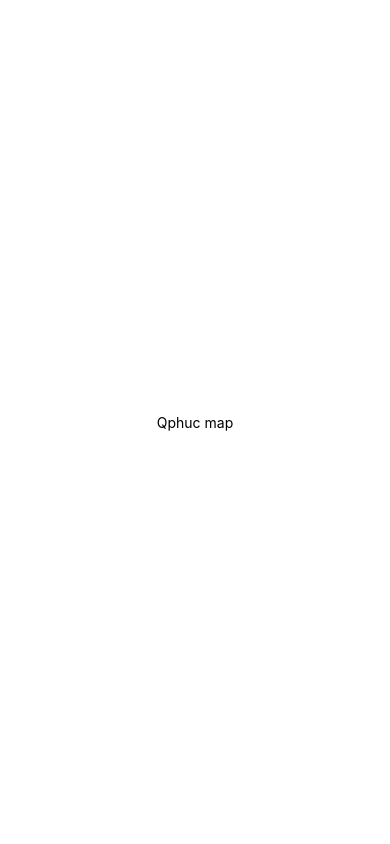
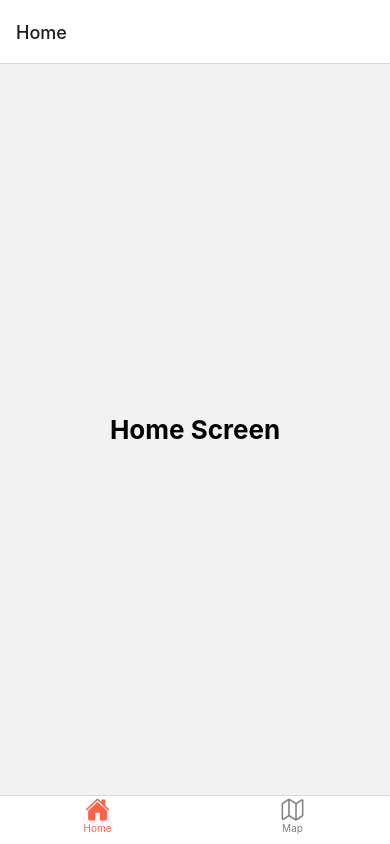
Before and after one commit to TanPuc/VnAgency, a React Native app: screen / in a window 390 px wide. Built offline with nearby package versions, Linux system fonts and the light colour scheme.

Commit message:
10/10/2022 0:30 a.m.

```diff
--- a/App.js
+++ b/App.js
@@ -1,20 +1,10 @@
-import { StatusBar } from 'expo-status-bar';
-import { StyleSheet, Text, View } from 'react-native';
+import * as React from 'react';
+import MainContainer from './navigation/MainContainer';
 
-export default function App() {
+function App() {
   return (
-    <View style={styles.container}>
-      <Text>Qphuc map</Text>
-      <StatusBar style="auto" />
-    </View>
+    <MainContainer/>
   );
 }
 
-const styles = StyleSheet.create({
-  container: {
-    flex: 1,
-    backgroundColor: '#fff',
-    alignItems: 'center',
-    justifyContent: 'center',
-  },
-});
+export default App;
--- /dev/null
+++ b/navigation/MainContainer.js
@@ -0,0 +1,53 @@
+import * as React from 'react';
+import { NavigationContainer } from '@react-navigation/native';
+import { createBottomTabNavigator } from '@react-navigation/bottom-tabs';
+import Ionicons from 'react-native-vector-icons/Ionicons';
+
+// Screens
+import HomeScreen from './screens/HomeScreen.js';
+import MapScreen from './screens/MapScreen.js';
+
+//Screen names
+const homeName = "Home";
+const mapName = "Map";
+
+const Tab = createBottomTabNavigator();
+
+function MainContainer() {
+  return (
+    <NavigationContainer>
+      <Tab.Navigator
+        initialRouteName={homeName}
+        screenOptions={({ route }) => ({
+          tabBarIcon: ({ focused, color, size }) => {
+            let iconName;
+            let rn = route.name;
+
+            if (rn === homeName) {
+              iconName = focused ? 'home' : 'home-outline';
+
+            } else if (rn === mapName) {
+              iconName = focused ? 'map' : 'map-outline';
+
+            }
+
+            // You can return any component that you like here!
+            return <Ionicons name={iconName} size={size} color={color} />;
+          },
+        })}
+        tabBarOptions={{
+          activeTintColor: 'tomato',
+          inactiveTintColor: 'grey',
+          labelStyle: { paddingBottom: 10, fontSize: 10 },
+          style: { padding: 10, height: 70}
+        }}>
+
+        <Tab.Screen name={homeName} component={HomeScreen} />
+        <Tab.Screen name={mapName} component={MapScreen} />
+
+      </Tab.Navigator>
+    </NavigationContainer>
+  );
+}
+
+export default MainContainer;
--- /dev/null
+++ b/navigation/screens/HomeScreen.js
@@ -0,0 +1,12 @@
+import * as React from 'react';
+import { View, Text } from 'react-native';
+
+export default function HomeScreen({ navigation }) {
+    return (
+        <View style={{ flex: 1, alignItems: 'center', justifyContent: 'center' }}>
+            <Text
+                onPress={() => alert('This is the "Home" screen.')}
+                style={{ fontSize: 26, fontWeight: 'bold' }}>Home Screen</Text>
+        </View>
+    );
+}
--- /dev/null
+++ b/navigation/screens/MapScreen.js
@@ -0,0 +1,13 @@
+
+import * as React from 'react';
+import { View, Text } from 'react-native';
+
+export default function MapScreen({ navigation }) {
+    return (
+        <View style={{ flex: 1, alignItems: 'center', justifyContent: 'center' }}>
+            <Text
+                onPress={() => navigation.navigate('Home')}
+                style={{ fontSize: 26, fontWeight: 'bold' }}>Map Screen</Text>
+        </View>
+    );
+}
```
Also changed, not shown: package.json (+9 -1 lines), 2 other files (tests, documents, lock files or other folders).
